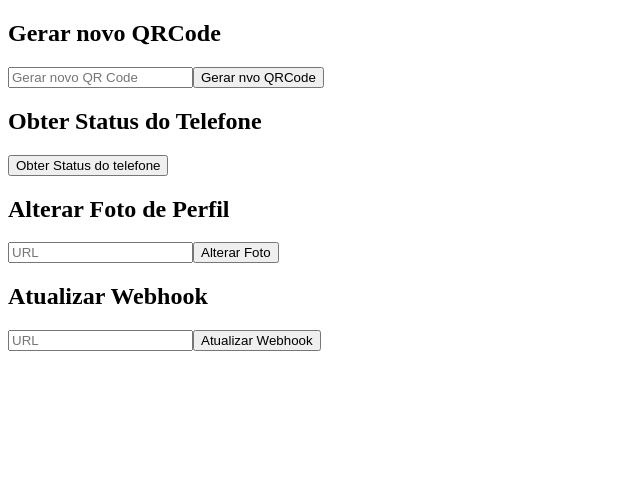
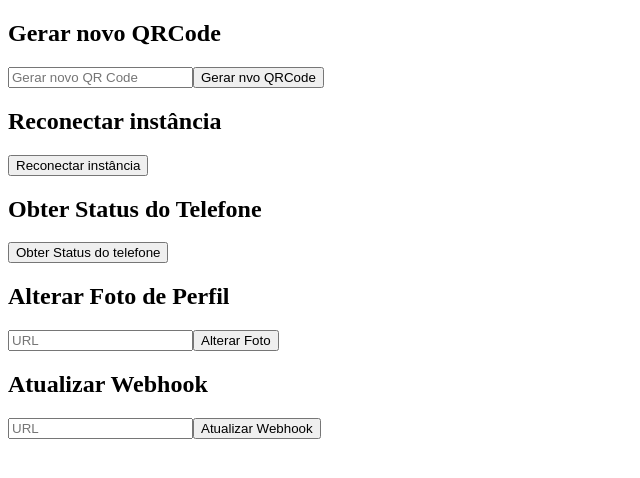
Before and after one commit to OmarBahmad/chatpro-api, a React (Create React App) app: page /instance in a window 1280 px wide. Shown: the top 478 px of the page, without its empty margins (0-640 px from the left). Built offline with nearby package versions, Linux system fonts and the light colour scheme.

Commit message:
Reload Instance

```diff
--- /dev/null
+++ b/src/Pages/Instance/Reload/index.js
@@ -0,0 +1,20 @@
+import React from "react";
+import { getReloadInstance } from "../../../Actions/Instances";
+
+export default function Reload() {
+  async function getReload() {
+    try {
+      const resp = await getReloadInstance();
+      console.log(resp);
+    } catch (err) {
+      console.log("erro");
+    }
+  }
+
+  return (
+    <div>
+      <h2>Reconectar instância</h2>
+      <button onClick={getReload}>Reconectar instância</button>
+    </div>
+  );
+}
--- a/src/Pages/Instance/index.js
+++ b/src/Pages/Instance/index.js
@@ -2,12 +2,14 @@ import React from "react";
 import RefreshWebhook from "./RefreshWebhook";
 import Status from "./Status";
 import UpdateProfile from "./UpdateProfile";
-import QRCode from "./GenerateQRCode"
+import QRCode from "./GenerateQRCode";
+import Reload from "./Reload";
 
 export default function Instance() {
   return (
     <div>
       <QRCode />
+      <Reload />
       <Status />
       <UpdateProfile />
       <RefreshWebhook />
```
Also changed, not shown: src/Pages/Instance/GenerateQRCode/index.js (+6 -6 lines).
